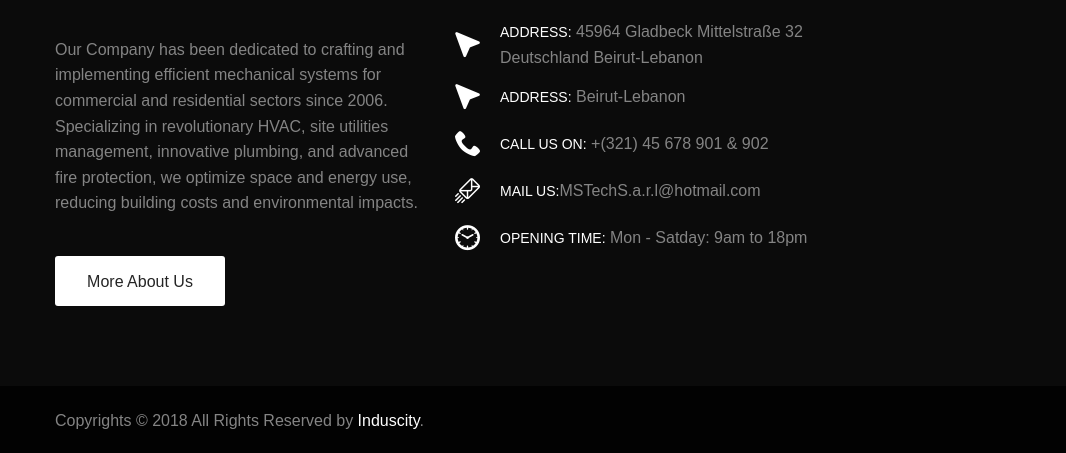
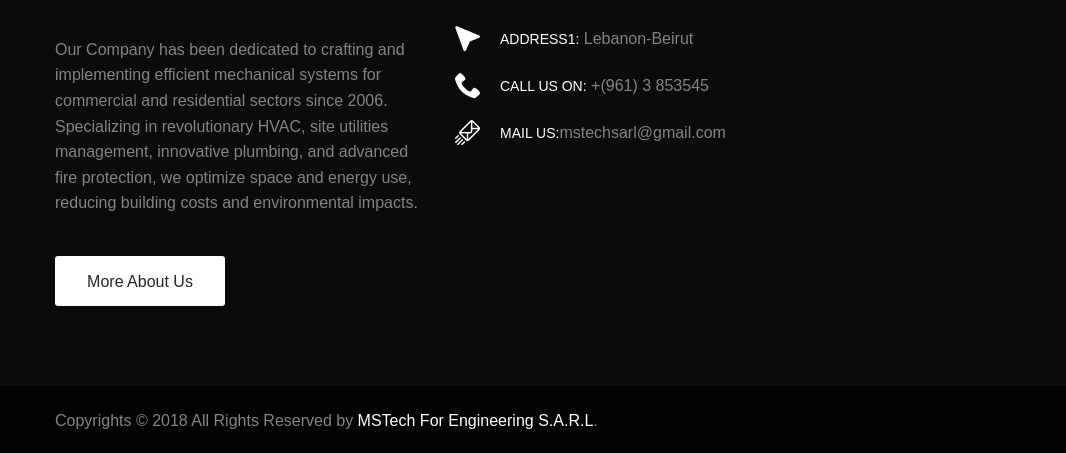
Before and after one commit to Sk01s/msTech, a website: page public/en/index.html in a window 1280 px wide. Shown: the part 4583-5036 px from the top of the page, 0-1066 px from the left. Drawn offline with nearby package versions, Linux system fonts and the light colour scheme; some packages are replaced by stand-ins of ours; a web font is replaced by a local one.

Commit message:
Update index.html

```diff
--- a/public/en/index.html
+++ b/public/en/index.html
@@ -1952,20 +1952,13 @@
                     <div class="detail address">
                       <i class="flaticon-arrow"></i>
                       <div>
-                        <span>Address:</span> 45964 Gladbeck Mittelstraße 32 Deutschland
-			      Beirut-Lebanon
+                        <span>Address1:</span> Lebanon-Beirut
                       </div>
-                    </div>
-			<div class="detail address">
-                      <i class="flaticon-arrow"></i>
-                      	<div>
-                        <span>Address:</span> Beirut-Lebanon
-                      	</div>
                     </div>
                     <div class="detail phone">
                       <i class="flaticon-tool"></i>
                       <div>
-                        <span>Call Us On:</span> +(321) 45 678 901 &amp; 902
+                        <span>Call Us On:</span> +(961) 3 853545
                       </div>
                     </div>
 
@@ -1973,15 +1966,8 @@
                       <i class="flaticon-note"></i>
                       <span> Mail Us: </span>
                       <a href="mailto:MSTechS.a.r.l@hotmail.com">
-                        MSTechS.a.r.l@hotmail.com</a
+                        mstechsarl@gmail.com</a
                       >
-                    </div>
-
-                    <div class="detail time">
-                      <i class="flaticon-wall-clock"></i>
-                      <div>
-                        <span>Opening Time:</span> Mon - Satday: 9am to 18pm
-                      </div>
                     </div>
                   </div>
                 </div>
@@ -1996,7 +1982,7 @@
       <footer class="site-footer">
         <div class="container footer-info">
           <div class="footer-copyright">
-            Copyrights © 2018 All Rights Reserved by <a href="#">Induscity</a>.
+            Copyrights © 2018 All Rights Reserved by <a href="#">MSTech For Engineering S.A.R.L</a>.
           </div>
           <div class="text-right">
             <div class="socials footer-social">
```
